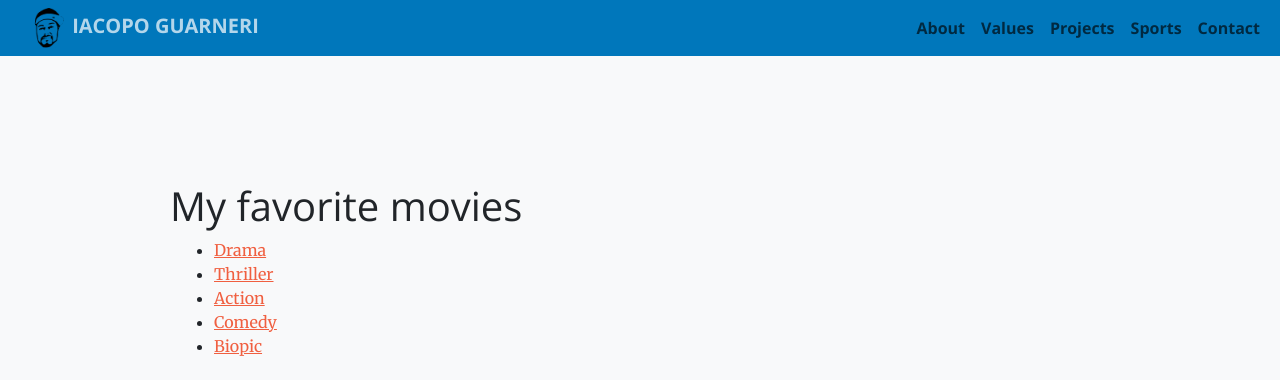
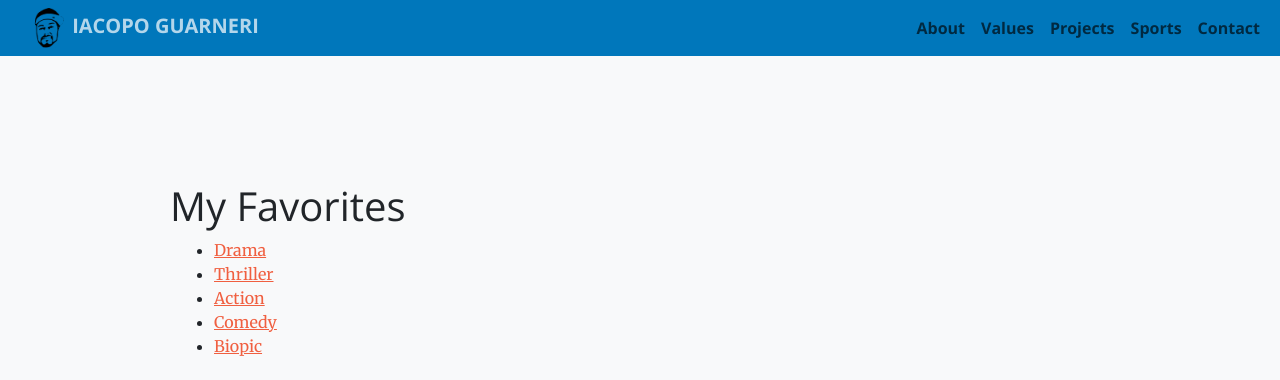
Before and after one commit to iacoposk8/iacoposk8.github.io, a Jekyll site: the page built from films.html, in a window 1280 px wide. Shown: the top 380 px of the page. Built offline with Jekyll 4.4.1, drawn with Linux system fonts in a browser that asks for light colours; some of the changed lines change nothing that is shown.

Commit message:
Update films.html

```diff
--- a/films.html
+++ b/films.html
@@ -1,34 +1,34 @@
 ---
 layout: default
-title: My favorite movies
+title: My Favorites
 ---
 
-<h1>My favorite movies</h1>
+<h1>My Favorites</h1>
 
 <style>
     body {
         background-color: #f8f9fa;
         padding: 2rem;
     }
-    .movie-card {
+    .favorite-card {
         box-shadow: 0 4px 8px rgba(0, 0, 0, 0.2);
         border-radius: 10px;
         overflow: hidden;
         background-color: #fff;
     }
-    .movie-img {
+    .favorite-img {
         height: 300px;
         object-fit: cover;
     }
-    .movie-title {
+    .favorite-title {
         font-size: 1.5rem;
         font-weight: bold;
     }
-    .movie-genre {
+    .favorite-genre {
         font-style: italic;
         color: #6c757d;
     }
-    .movie-separator{
+    .favorite-separator{
         height:200px;
     }
 </style>
@@ -126,54 +126,54 @@
     }
 
     // Funzione per generare le card dei film
-    function generateMovieCards(films, id) {
+    function generateCards(films, id) {
         const favorites = document.getElementById('favorites');
 
         favorites.innerHTML += `
-            <div class="movie-separator"></div>
+            <div class="favorite-separator"></div>
             <h2>`+capitalizeFirstLetter(id)+`</h2><br />
             <div class="row row-cols-1 row-cols-md-4 g-4" id="`+id+`-list"></div>
         `;
 
-        const movieList = document.getElementById(id + '-list');
+        const favoriteList = document.getElementById(id + '-list');
 
         films.forEach((film, index) => {
             // Crea la struttura della card
             const colDiv = document.createElement("div");
             colDiv.classList.add("col");
 
-            const movieCardDiv = document.createElement("div");
-            movieCardDiv.classList.add("movie-card");
+            const favoriteCardDiv = document.createElement("div");
+            favoriteCardDiv.classList.add("favorite-card");
 
             const img = document.createElement("img");
             img.src = film.image;
             img.alt = film.title;
-            img.classList.add("card-img-top", "movie-img");
+            img.classList.add("card-img-top", "favorite-img");
 
             const cardBodyDiv = document.createElement("div");
             cardBodyDiv.classList.add("p-3");
 
-            const movieTitle = document.createElement("div");
-            movieTitle.classList.add("movie-title");
-            movieTitle.textContent = `${index + 1}. ${film.title}`;
+            const favoriteTitle = document.createElement("div");
+            favoriteTitle.classList.add("favorite-title");
+            favoriteTitle.textContent = `${index + 1}. ${film.title}`;
 
-            const movieGenre = document.createElement("div");
-            movieGenre.classList.add("movie-genre");
-            movieGenre.textContent = film.genre;
+            const favoriteGenre = document.createElement("div");
+            favoriteGenre.classList.add("favorite-genre");
+            favoriteGenre.textContent = film.genre;
 
             // Aggiungi gli elementi alla card
-            cardBodyDiv.appendChild(movieTitle);
-            cardBodyDiv.appendChild(movieGenre);
-            movieCardDiv.appendChild(img);
-            movieCardDiv.appendChild(cardBodyDiv);
-            colDiv.appendChild(movieCardDiv);
+            cardBodyDiv.appendChild(favoriteTitle);
+            cardBodyDiv.appendChild(favoriteGenre);
+            favoriteCardDiv.appendChild(img);
+            favoriteCardDiv.appendChild(cardBodyDiv);
+            colDiv.appendChild(favoriteCardDiv);
 
             // Aggiungi la card alla lista
-            movieList.appendChild(colDiv);
+            favoriteList.appendChild(colDiv);
         });
     }
 
     for(i in favorites){
-        generateMovieCards(favorites[i], i);
+        generateCards(favorites[i], i);
     }
 </script>
```
